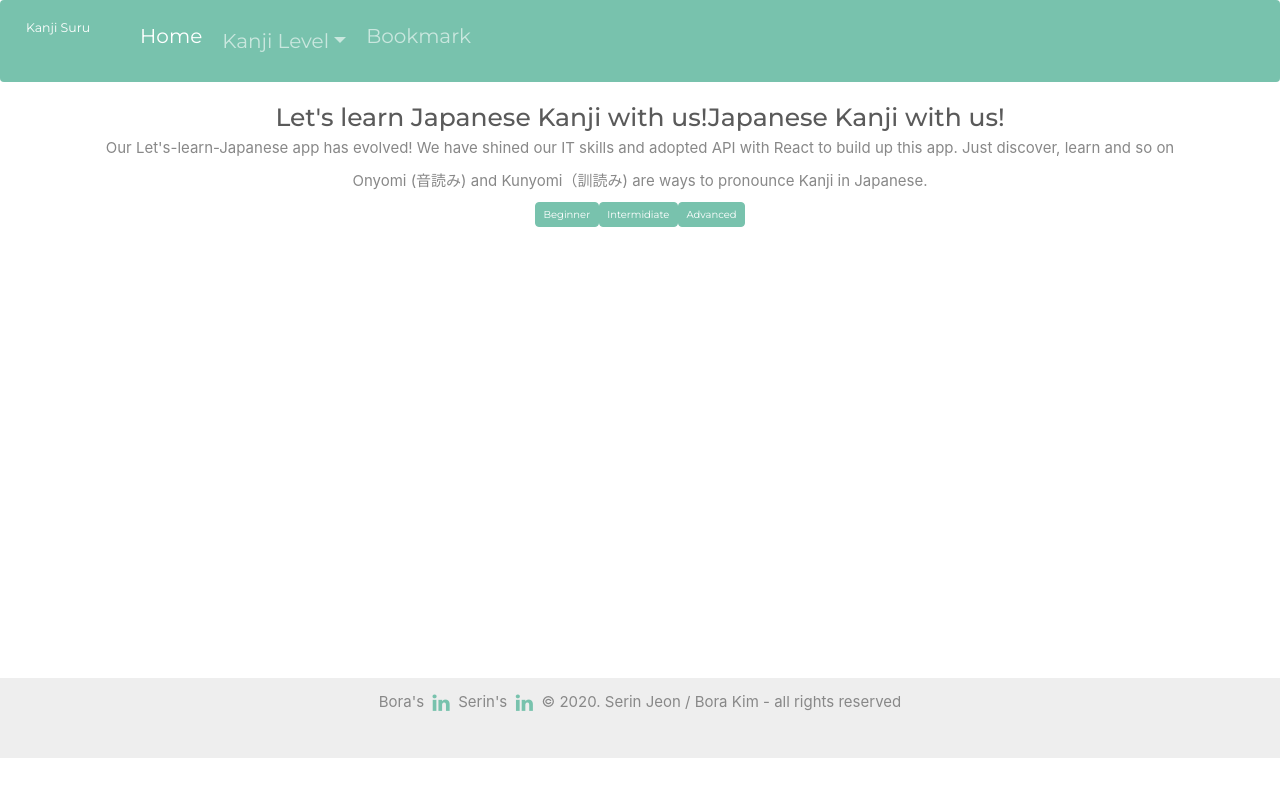
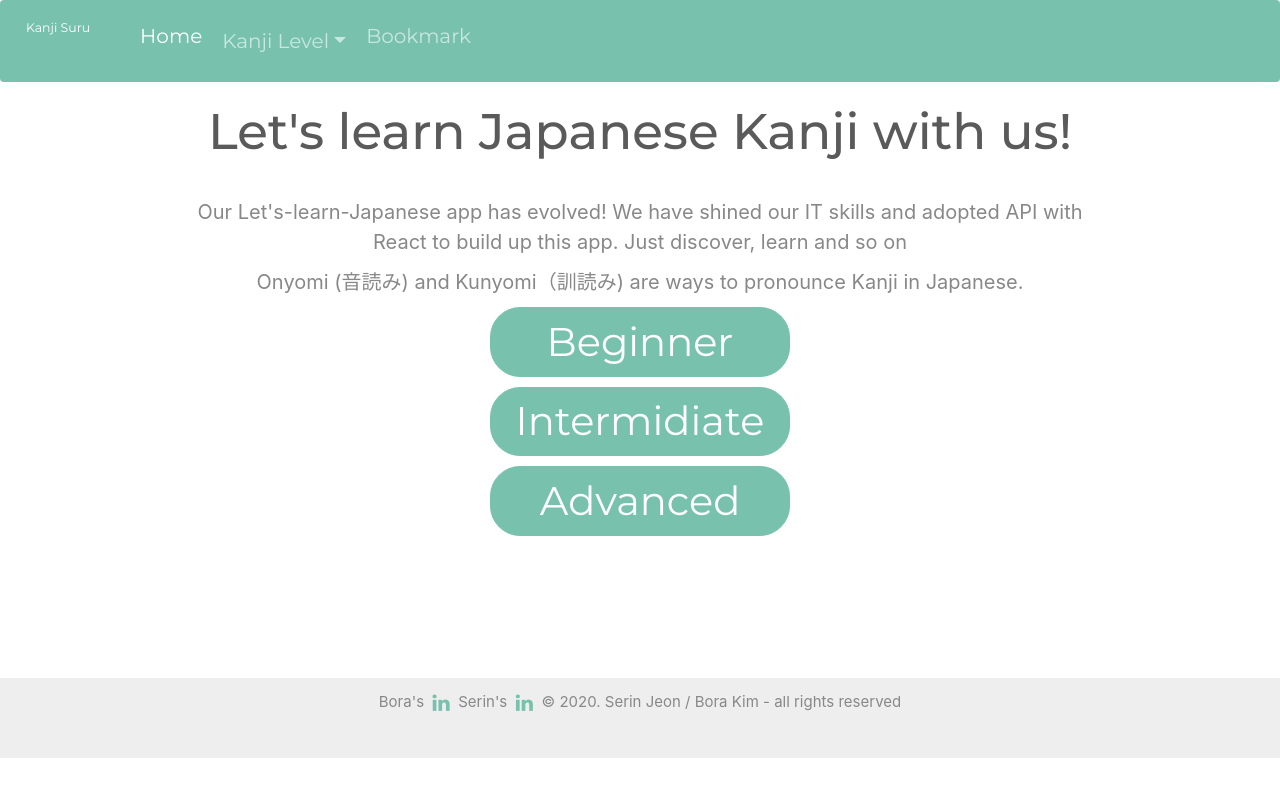
Before and after one commit to Kimovi/Kanji_ru, a React (Create React App) app: page / in a window 1280 px wide. Shown: the top 796 px of the page. Built offline with nearby package versions, Linux system fonts and the light colour scheme; a web font is replaced by a local one.

Commit message:
Enhanced style

```diff
--- a/src/App.css
+++ b/src/App.css
@@ -39,11 +39,17 @@ li {
 }
 
 h1 {
+  font-size: 50px;
 }
 
 .main-page {
   text-align: center;
   height: 72vh;
+  display: flex;
+  flex-direction: column;
+  font-size: 20px;
+  max-width: 70%;
+  margin: auto;
 }
 
 h2 {
@@ -124,3 +130,10 @@ footer {
   color: rgb(243, 150, 154);
   transition: 0.3s;
 }
+
+.main-btn {
+  width: 300px;
+  margin-bottom: 10px;
+  font-size: 40px;
+  border-radius: 30px;
+}
--- a/src/component/Footer.js
+++ b/src/component/Footer.js
@@ -6,12 +6,12 @@ const Footer = () => {
       <div>
       Bora's
           <a rel="noreferrer" aria-label="Bora Linkedin" href="https://www.linkedin.com/in/bora-kim-364715180/" target="_blank" class="btn contact-details">
-              <i class="fa fa-linkedin"></i>
+              <i className="fa fa-linkedin"></i>
           </a>
 
       Serin's
         <a  rel="noreferrer" aria-label="Serin Linkedin"href="https://www.linkedin.com/in/serin-jeon/" target="_blank" class="btn contact-details">
-          <i class="fa fa-linkedin"></i>
+          <i className="fa fa-linkedin"></i>
         </a>
         &copy; 2020. Serin Jeon / Bora Kim - all rights reserved
       </div>
--- a/src/component/Main.js
+++ b/src/component/Main.js
@@ -5,21 +5,22 @@ export default class componentName extends Component {
   render() {
     return (
         <div className="main-page">
-          <h1>Let's learn Japanese Kanji with us!Japanese Kanji with us!</h1>
+          <h1>Let's learn Japanese Kanji with us!</h1><br></br>
           <p>Our Let's-learn-Japanese app has evolved!
               We have shined our IT skills and adopted API with React to build up this app.
               Just discover, learn and so on</p>
           <p>
           Onyomi (音読み) and Kunyomi（訓読み) are ways to pronounce Kanji in Japanese.
           </p>
+
           <Link to ="/beginner" >
-          <button type="button" className="btn btn-primary">Beginner</button>
+          <button type="button" className="main-btn btn btn-primary">Beginner</button>
           </Link>
           <Link to ="/intermediate">
-          <button type="button" className="btn btn-primary">Intermidiate</button>
+          <button type="button" className="main-btn btn btn-primary">Intermidiate</button>
           </Link>
           <Link to="/advanced">
-          <button type="button" className="btn btn-primary">Advanced</button>
+          <button type="button" className="main-btn btn btn-primary">Advanced</button>
           </Link>
         </div>
 
```
Also changed, not shown: src/component/Beginner.js (+6 -5 lines).
